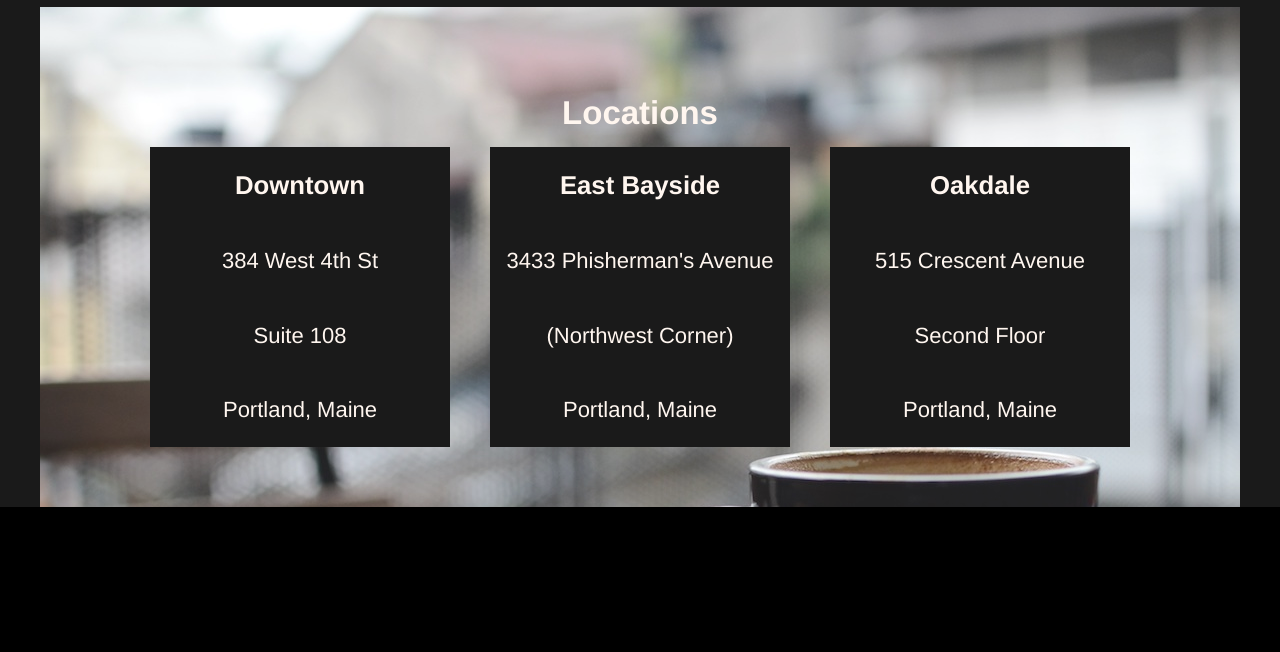
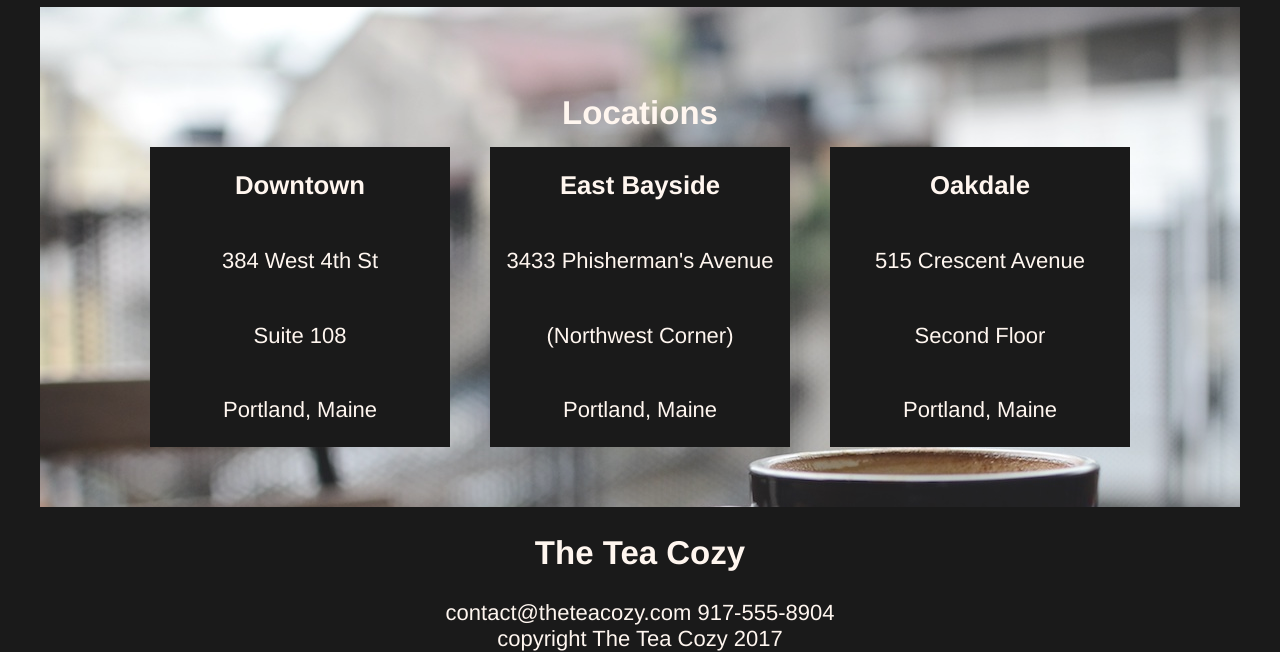
Before and after one commit to nprater86/teacozy, a plain HTML site: page index.html in a window 1280 px wide. Shown: the part 1456-2108 px from the top of the page. Before the commit the page ends 1963 px from the top, so only its background shows below. Drawn offline with Linux system fonts and the light colour scheme.

Commit message:
add footer html

```diff
--- a/index.html
+++ b/index.html
@@ -71,8 +71,16 @@
           </div>
         </div>
       </div>
-      <div class="contact">
-      </div>
+      <footer>
+        <div class="contact">
+          <h2>The Tea Cozy</h2>
+          <span>contact@theteacozy.com</span>
+          <span>917-555-8904</span>
+        </div>
+        <div class="copyright">
+          <span>copyright The Tea Cozy 2017<span>
+        </div>
+      </footer>
     </div>
   </body>
 </html>
```
